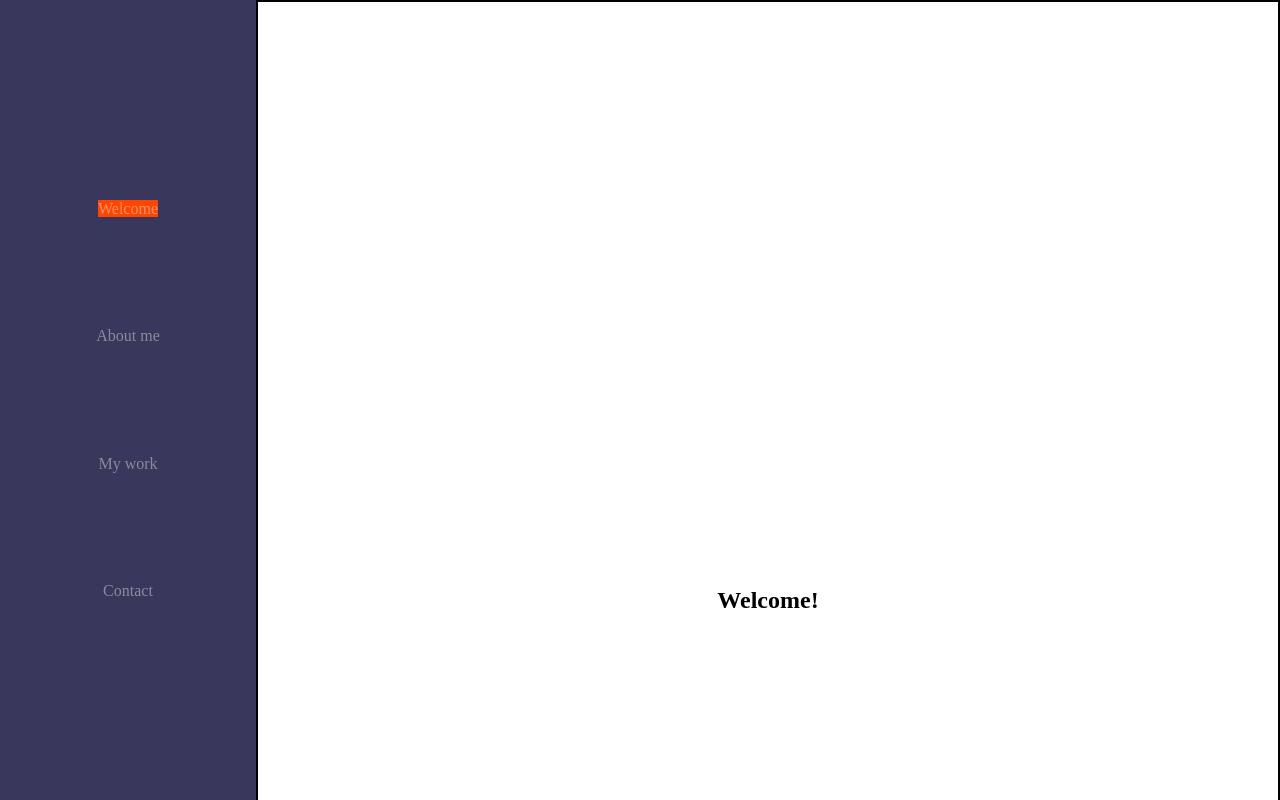
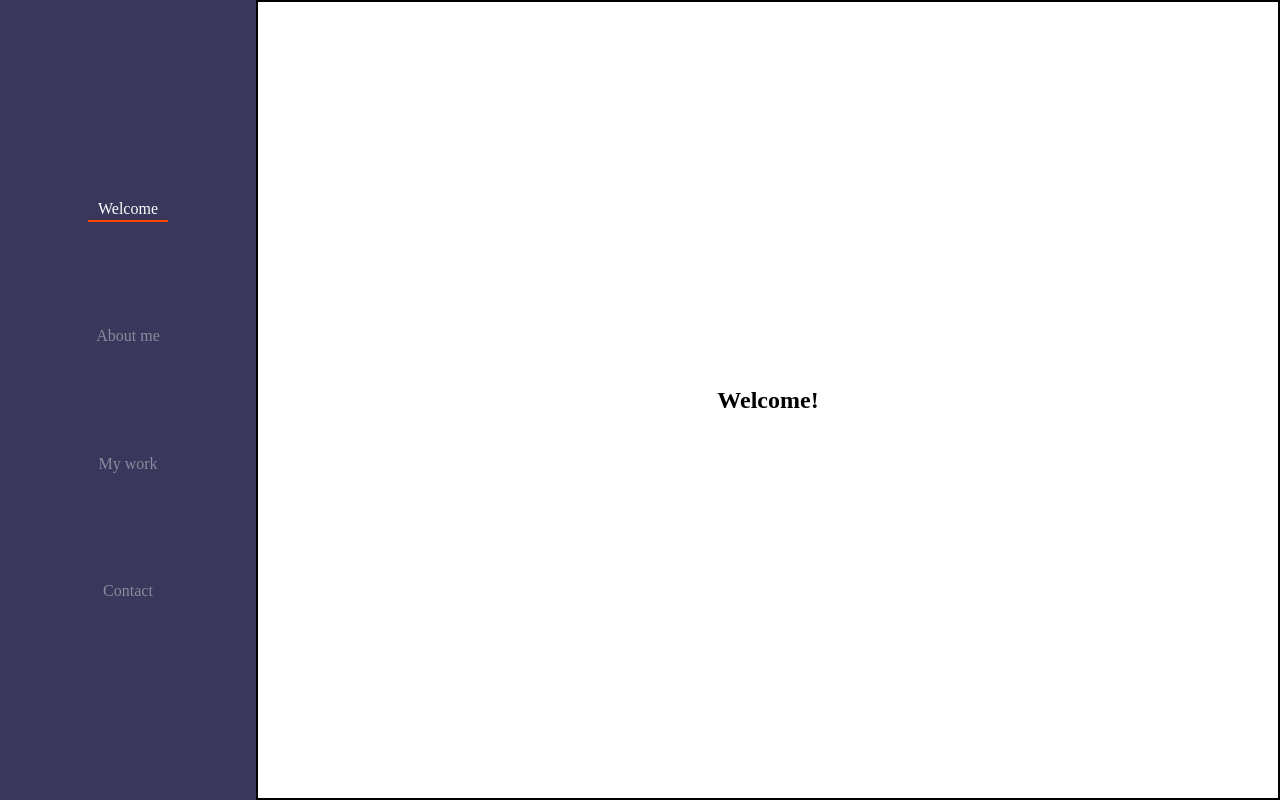
Before and after one commit to Sergiu-D/portofolio, a plain HTML site: page index.html in a window 1280 px wide. Shown: the top 800 px of the page. Drawn offline with Linux system fonts and the light colour scheme.

Commit message:
Added underline navigation

```diff
--- a/index.html
+++ b/index.html
@@ -28,7 +28,7 @@
             </ul>
         </nav>
     </div>
-    <div id="main-area">
+
     <div class="container">
         <section id="welcome" class="welcome">
             <h1>Welcome!</h1>
@@ -43,11 +43,6 @@
             <h2>Contact</h2>
         </section>
     </div>
-        <!-- <div id="footer-wrapper">
-            Footer here
-        </div> -->
-    </div>
-
 
     <script src="main.js"></script>
 </body>
--- a/style.css
+++ b/style.css
@@ -6,6 +6,7 @@
 
 body{
     display: flex;
+
 }
 
 #nav-wrapper{
@@ -37,17 +38,40 @@ body{
 
 
 .navigation .navigation__list-item a{
+    position: relative;
     text-decoration: none;
     color: rgba(245, 245, 245, 0.435);
-    transition: border-bottom .2s;
-}
-.navigation .navigation__list-item a.active{
-    content: "";
-    width: 30px;
-    height: 2px;
-    background-color: orangered;
+    padding: 5px 10px;
+    /* transition: all .5s; */
+    transition: all .5s ease;
 }
 
+.navigation .navigation__list-item a.active{
+    color: white;
+    transition: all .5s ease;
+    /* border-bottom: 2px solid orangered; */
+}
+.navigation .navigation__list-item a.active::after{
+    position: absolute;
+    content: " ";
+    height: 2px;
+    width: 100%;
+    right: 0;
+    bottom: 0;
+    background-color: orangered;
+    animation: nav-underline .5s ease;
+    animation-fill-mode: forwards;
+
+}
+
+@keyframes nav-underline{
+    from{
+        transform: scale(0, 1);
+    }to{
+        transform: scale(1, 1);
+
+    }
+}
 
 .navigation .navigation__list-item a:hover{
     color: white;
@@ -65,7 +89,7 @@ body{
 }
 
 .container section{
-    height: 150vh;
+    height: 100vh;
     border: 2px solid black;
     display: flex;
     align-items: center;
```
Also changed, not shown: main.js (line endings or trailing spaces). Lines whose indentation alone changed are shown as unchanged.
